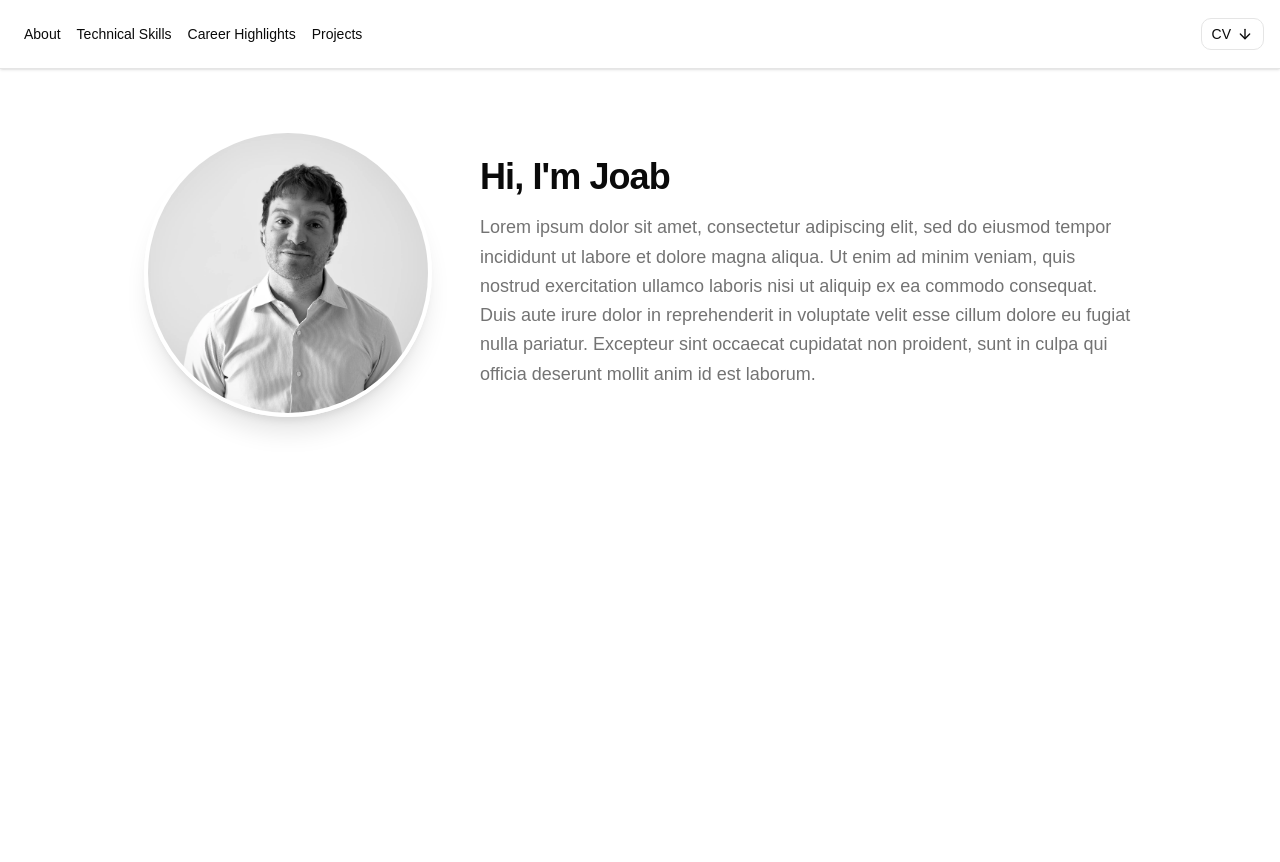
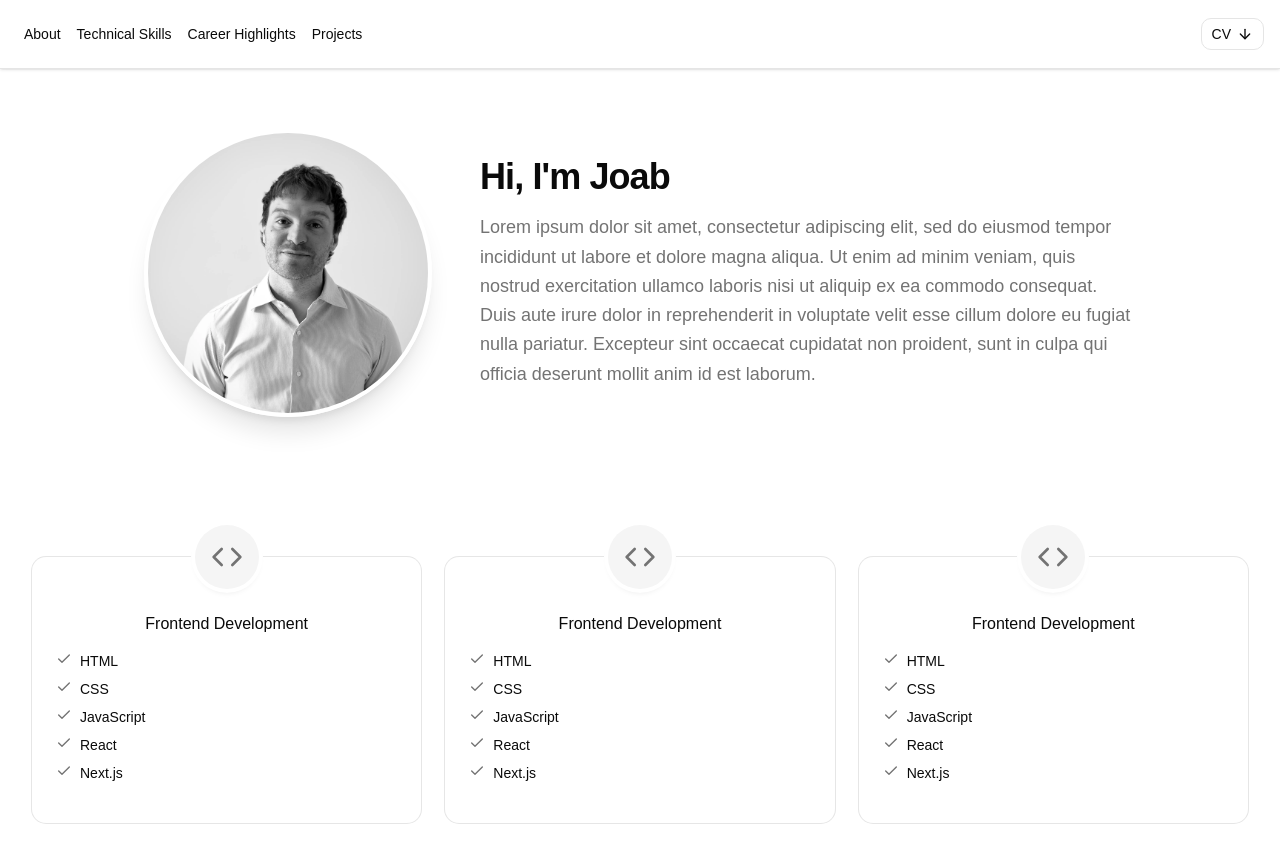
Before and after one commit to JoabFelton138/joab-portfolio, a React (Vite) app in the folder joab-portfolio/: page / in a window 1280 px wide. Shown: the top 862 px of the page. Before the commit the page ends 800 px from the top, so only its background shows below. Built offline with nearby package versions, Linux system fonts and the light colour scheme.

Commit message:
feat: technical skills cards

```diff
--- a/joab-portfolio/src/App.tsx
+++ b/joab-portfolio/src/App.tsx
@@ -1,6 +1,7 @@
 import './App.css'
 import { About } from './components/About'
 import { Navbar } from './components/Navbar'
+import { TechnicalSkills } from './components/TechnicalSkills'
 
 function App() {
 
@@ -9,6 +10,7 @@ function App() {
       <section>
         <Navbar />
         <About />
+        <TechnicalSkills />
       </section>
     </>
   )
--- /dev/null
+++ b/joab-portfolio/src/components/TechnicalSkills.tsx
@@ -0,0 +1,56 @@
+import { TechnicalSkillsCard } from "./TechnicalSkillsCard";
+
+export const TechnicalSkills = () => {
+
+    interface TechnicalSkill {
+        name: string;
+        skills: string[];
+    }
+
+    const technicalSkills: TechnicalSkill[] = [
+        {
+            name: "Frontend Development",
+            skills: [
+                "HTML",
+                "CSS",
+                "JavaScript",
+                "React",
+                "Next.js",
+            ]
+        },
+        {
+            name: "Frontend Development",
+            skills: [
+                "HTML",
+                "CSS",
+                "JavaScript",
+                "React",
+                "Next.js",
+            ]
+        },
+        {
+            name: "Frontend Development",
+            skills: [
+                "HTML",
+                "CSS",
+                "JavaScript",
+                "React",
+                "Next.js",
+            ]
+        }
+    ];
+
+    return (
+        <section className="mx-auto w-full max-w-7xl px-8 py-12">
+            <div className="grid grid-cols-1 md:grid-cols-2 lg:grid-cols-3 gap-x-6 gap-y-12 pt-8 md:gap-y-10 lg:gap-y-8">
+                {technicalSkills.map((skill) => (
+                    <TechnicalSkillsCard
+                        key={skill.name}
+                        name={skill.name}
+                        skills={skill.skills}
+                    />
+                ))}
+            </div>
+        </section>
+    );
+}
--- /dev/null
+++ b/joab-portfolio/src/components/TechnicalSkillsCard.tsx
@@ -0,0 +1,29 @@
+import { Check, Code } from "lucide-react";
+import { Card, CardContent, CardHeader, CardTitle } from "./ui/card";
+
+export const TechnicalSkillsCard = ({ name, skills }: { name: string, skills: string[] }) => {
+
+    const iconClass = "absolute left-1/2 top-0 flex size-16 -translate-x-1/2 -translate-y-1/2 items-center justify-center rounded-full bg-muted shadow-md ring-4 ring-background";
+
+    return (
+        <>
+            <Card className="relative overflow-visible">
+                <div className={iconClass}>
+                    <Code className="size-8 text-muted-foreground" />
+                </div>
+
+                <CardHeader className="pt-10 text-center">
+                    <CardTitle>{name}</CardTitle>
+                </CardHeader>
+                <CardContent className="flex flex-col gap-2 px-6 pb-6">
+                    {skills.map((skill) => (
+                    <div key={skill} className="flex gap-2">
+                        <Check className="size-4 shrink-0 text-muted-foreground" />
+                        {skill}
+                    </div>
+                    ))}
+                </CardContent>
+            </Card>
+        </>
+    );
+}
--- /dev/null
+++ b/joab-portfolio/src/components/ui/card.tsx
@@ -0,0 +1,103 @@
+import * as React from "react"
+
+import { cn } from "@/lib/utils"
+
+function Card({
+  className,
+  size = "default",
+  ...props
+}: React.ComponentProps<"div"> & { size?: "default" | "sm" }) {
+  return (
+    <div
+      data-slot="card"
+      data-size={size}
+      className={cn(
+        "group/card flex flex-col gap-(--card-spacing) overflow-hidden rounded-xl bg-card py-(--card-spacing) text-sm text-card-foreground ring-1 ring-foreground/10 [--card-spacing:--spacing(4)] has-data-[slot=card-footer]:pb-0 has-[>img:first-child]:pt-0 data-[size=sm]:[--card-spacing:--spacing(3)] data-[size=sm]:has-data-[slot=card-footer]:pb-0 *:[img:first-child]:rounded-t-xl *:[img:last-child]:rounded-b-xl",
+        className
+      )}
+      {...props}
+    />
+  )
+}
+
+function CardHeader({ className, ...props }: React.ComponentProps<"div">) {
+  return (
+    <div
+      data-slot="card-header"
+      className={cn(
+        "group/card-header @container/card-header grid auto-rows-min items-start gap-1 rounded-t-xl px-(--card-spacing) has-data-[slot=card-action]:grid-cols-[1fr_auto] has-data-[slot=card-description]:grid-rows-[auto_auto] [.border-b]:pb-(--card-spacing)",
+        className
+      )}
+      {...props}
+    />
+  )
+}
+
+function CardTitle({ className, ...props }: React.ComponentProps<"div">) {
+  return (
+    <div
+      data-slot="card-title"
+      className={cn(
+        "font-heading text-base leading-snug font-medium group-data-[size=sm]/card:text-sm",
+        className
+      )}
+      {...props}
+    />
+  )
+}
+
+function CardDescription({ className, ...props }: React.ComponentProps<"div">) {
+  return (
+    <div
+      data-slot="card-description"
+      className={cn("text-sm text-muted-foreground", className)}
+      {...props}
+    />
+  )
+}
+
+function CardAction({ className, ...props }: React.ComponentProps<"div">) {
+  return (
+    <div
+      data-slot="card-action"
+      className={cn(
+        "col-start-2 row-span-2 row-start-1 self-start justify-self-end",
+        className
+      )}
+      {...props}
+    />
+  )
+}
+
+function CardContent({ className, ...props }: React.ComponentProps<"div">) {
+  return (
+    <div
+      data-slot="card-content"
+      className={cn("px-(--card-spacing)", className)}
+      {...props}
+    />
+  )
+}
+
+function CardFooter({ className, ...props }: React.ComponentProps<"div">) {
+  return (
+    <div
+      data-slot="card-footer"
+      className={cn(
+        "flex items-center rounded-b-xl border-t bg-muted/50 p-(--card-spacing)",
+        className
+      )}
+      {...props}
+    />
+  )
+}
+
+export {
+  Card,
+  CardHeader,
+  CardFooter,
+  CardTitle,
+  CardAction,
+  CardDescription,
+  CardContent,
+}
```
